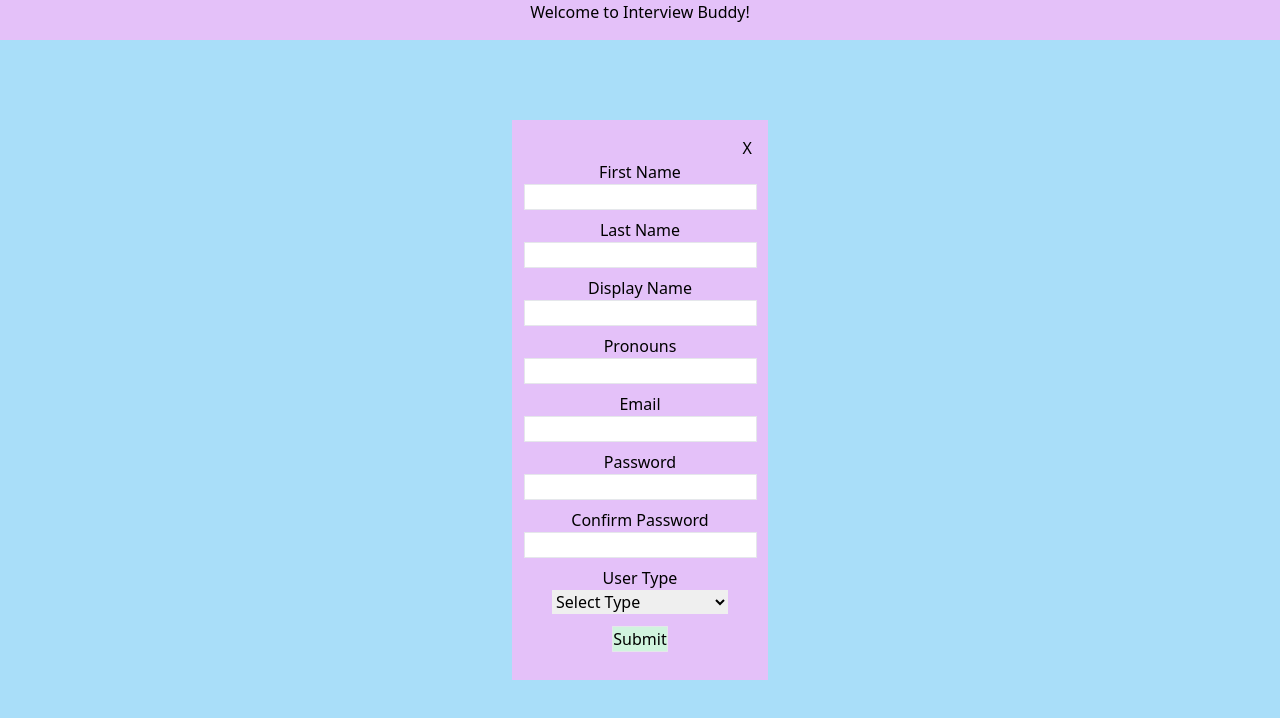
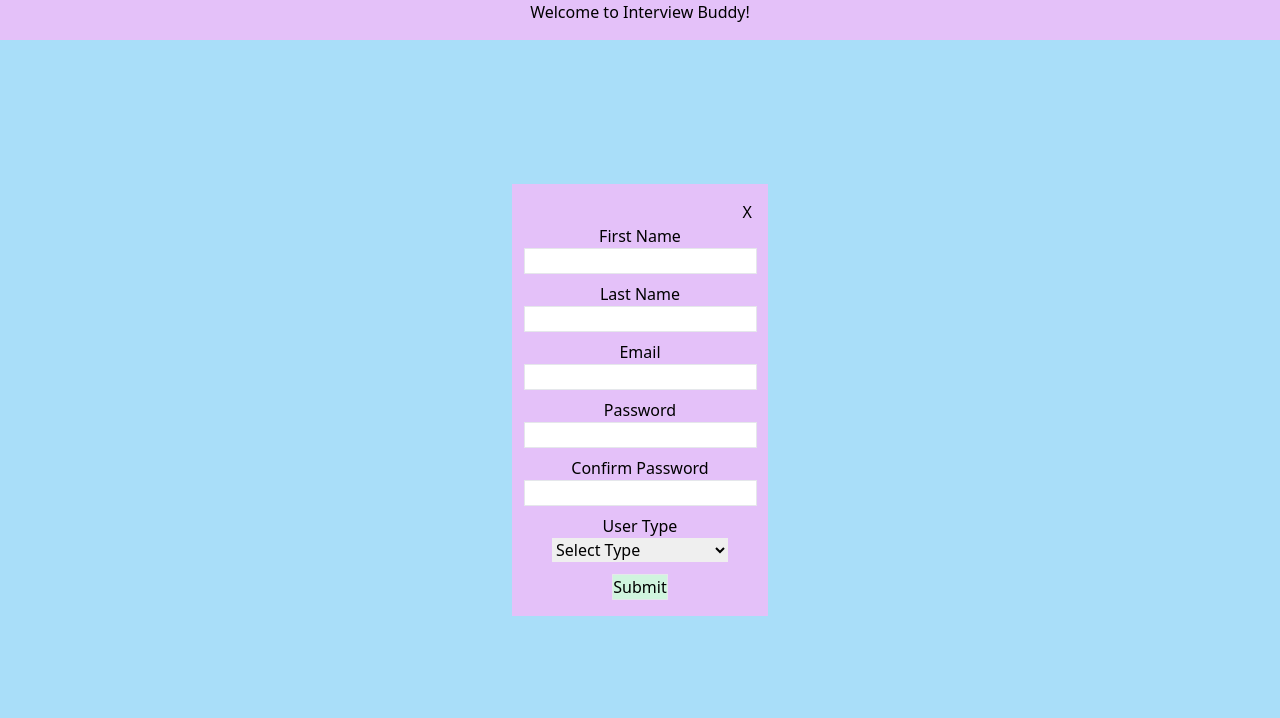
Before and after one commit to Interview-Buddy/interview-buddy-fe, a Next.js app: page / in a window 1280 px wide. Both pictures are taken after a click on the button "Sign Up". Shown: the top 718 px of the page. Built offline with nearby package versions, Linux system fonts and the light colour scheme.

Commit message:
Remove Display Name and Pronouns input fields - will be moved to another section

```diff
--- a/components/signup.tsx
+++ b/components/signup.tsx
@@ -9,8 +9,6 @@ interface SignUpProps {
 const SignUp:FC<SignUpProps> = ( { modalHandler } ) => {
   const [firstName, setFirstName] = useState('');
   const [lastName, setLastName] = useState('');
-  const [displayName, setDisplayName] = useState('');
-  const [pronouns, setPronouns] = useState('');
   const [email, setEmail] = useState('');
   const [password, setPassword] = useState('');
   const [confirmPassword, setConfirmPassword] = useState('');
@@ -19,7 +17,7 @@ const SignUp:FC<SignUpProps> = ( { modalHandler } ) => {
   return (
     <section className="flex flex-col items-center absolute inset-0 top-20 h-[40rem] place-content-center">
       <form
-        className="flex flex-col items-center box-border h-[35rem] w-64 p-4 bg-[#E4C1F9]">
+        className="flex flex-col items-center box-border h-[27rem] w-64 p-4 bg-[#E4C1F9]">
         <div className="flex justify-end w-56">
           <button data-cy="exit-button" onClick={(e) => modalHandler(e)}>X</button>
         </div>
@@ -47,30 +45,6 @@ const SignUp:FC<SignUpProps> = ( { modalHandler } ) => {
             autoComplete="name"
             required={true}
             onChange={e => setLastName(e.target.value)}
-          />
-        </div>
-        <div className="flex flex-col items-center">
-          <label htmlFor="displayName" data-cy="display-name-label" className="mt-2">Display Name</label>
-          <input
-            id="displayName"
-            className="border border-black-300"
-            type="text"
-            value={displayName}
-            data-cy="display-name"
-            autoComplete="name"
-            onChange={e => setDisplayName(e.target.value)}
-          />
-        </div>
-        <div className="flex flex-col items-center">
-          <label htmlFor="pronouns" data-cy="pronouns-label" className="mt-2">Pronouns</label>
-          <input
-            id="pronouns"
-            className="border border-black-300"
-            type="text"
-            value={pronouns}
-            data-cy="pronouns"
-            autoComplete="name"
-            onChange={e => setPronouns(e.target.value)}
           />
         </div>
         <div className="flex flex-col items-center">
```
